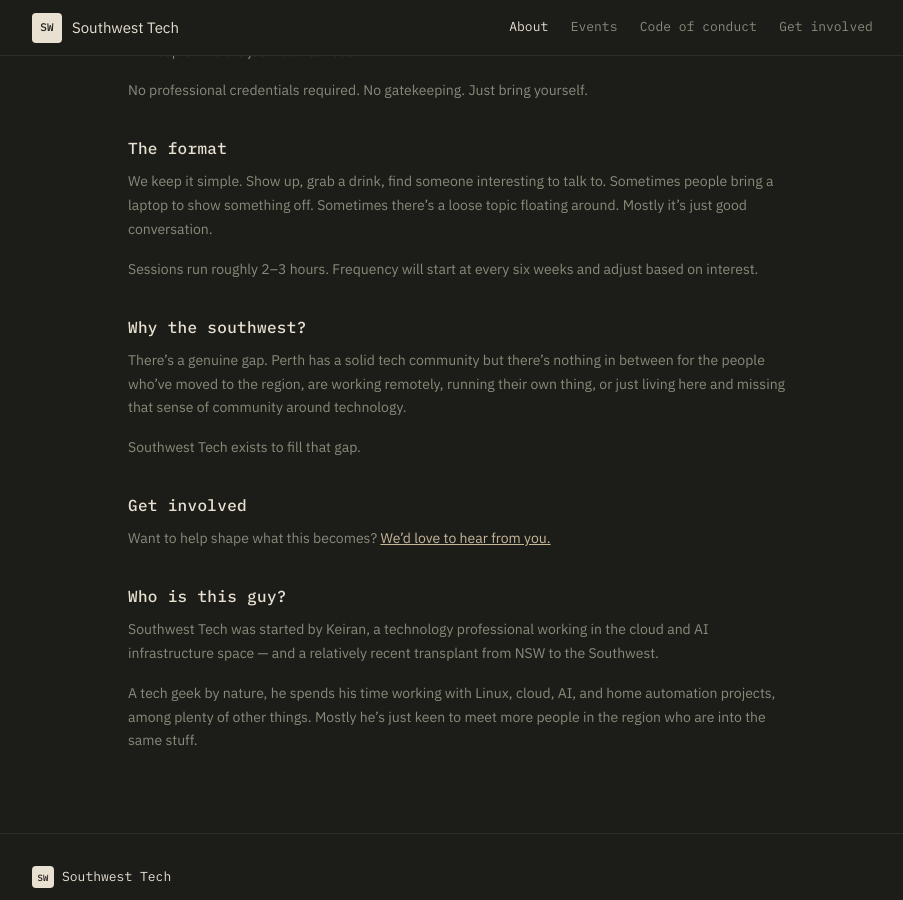
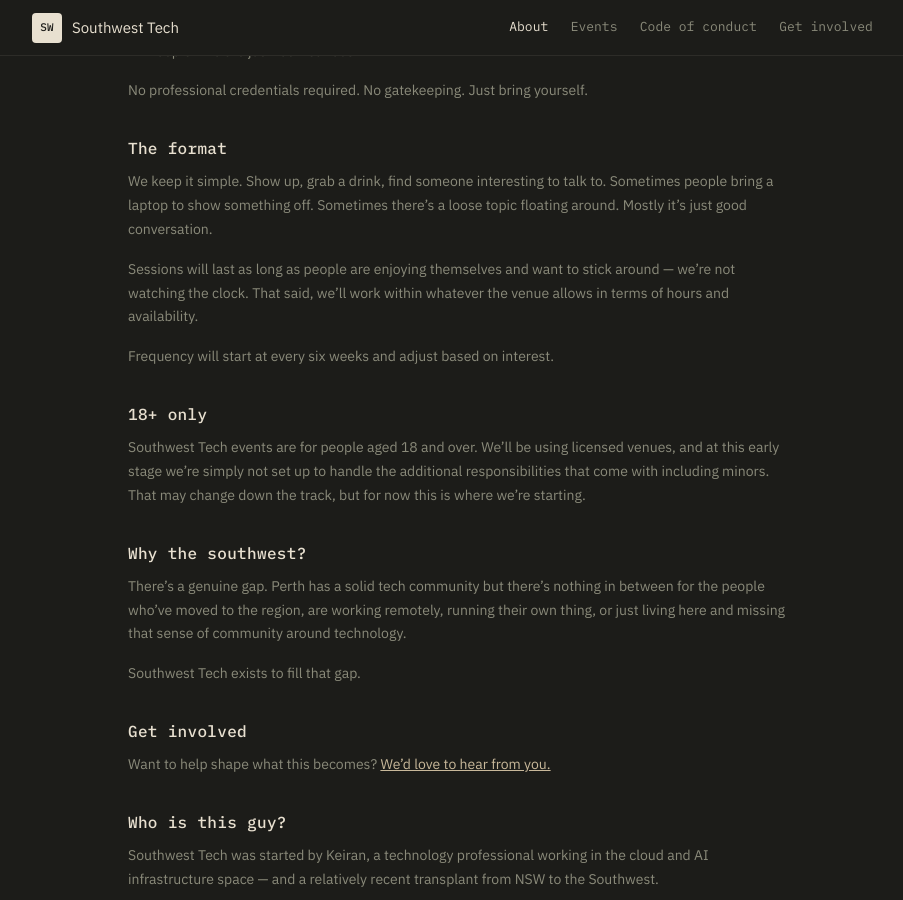
Before and after one commit to swtech-au/southwest-tech, a Jekyll site: the page built from about.md, in a window 1280 px wide and 900 px high, scrolled down 680 px. Shown: the whole window, without its empty margins (182-1085 px from the left). Built offline with Jekyll 4.4.1, drawn with Linux system fonts in a browser that asks for light colours.

Commit message:
Update format section and add 18+ policy to About page
Co-Authored-By: Claude Sonnet 4.6 <noreply@anthropic.com>

```diff
--- a/about.md
+++ b/about.md
@@ -30,7 +30,13 @@ No professional credentials required. No gatekeeping. Just bring yourself.
 
 We keep it simple. Show up, grab a drink, find someone interesting to talk to. Sometimes people bring a laptop to show something off. Sometimes there's a loose topic floating around. Mostly it's just good conversation.
 
-Sessions run roughly 2–3 hours. Frequency will start at every six weeks and adjust based on interest.
+Sessions will last as long as people are enjoying themselves and want to stick around — we're not watching the clock. That said, we'll work within whatever the venue allows in terms of hours and availability.
+
+Frequency will start at every six weeks and adjust based on interest.
+
+## 18+ only
+
+Southwest Tech events are for people aged 18 and over. We'll be using licensed venues, and at this early stage we're simply not set up to handle the additional responsibilities that come with including minors. That may change down the track, but for now this is where we're starting.
 
 ## Why the southwest?
 
```
